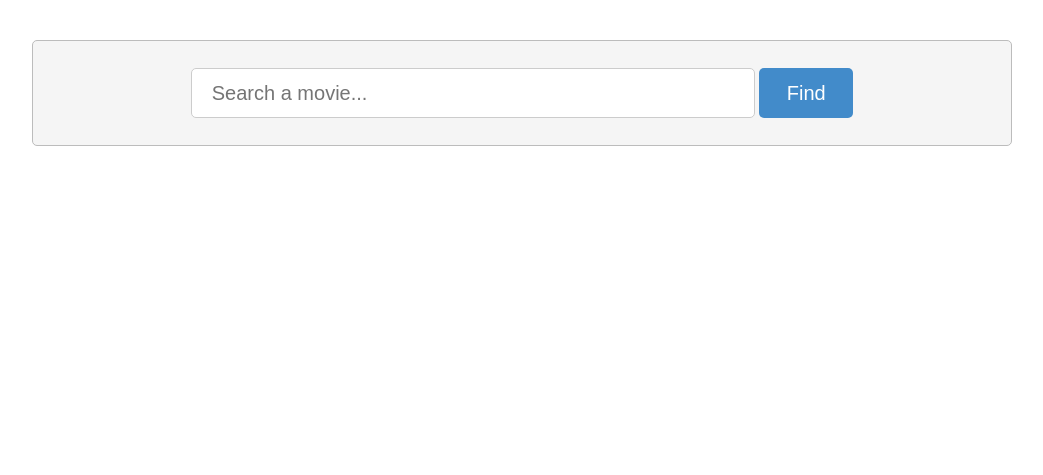
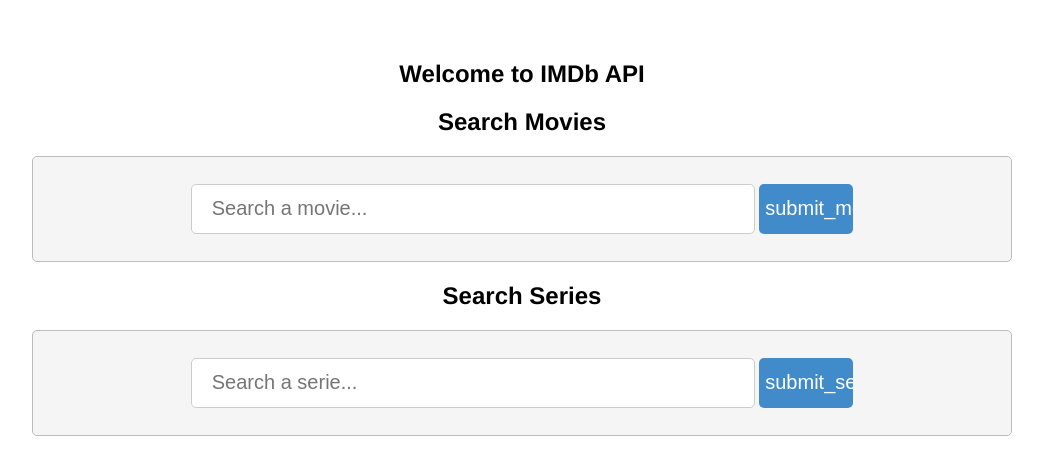
Before and after one commit to barthh/api-imdb, a Python web app: template app/templates/search_bar.html in a window 1280 px wide. Shown: the part 50-525 px from the top of the page, without its empty margins (118-1161 px from the left). Run offline with Jinja, Linux system fonts and the light colour scheme; the template is opened without the code that fills it, so the values that code supplies are empty.

Commit message:
Start Implementation of series search WIP

```diff
--- a/app/templates/search_bar.html
+++ b/app/templates/search_bar.html
@@ -2,18 +2,32 @@
 
 {% block container %}
 
+<h2>{% block Maintitle %} Welcome to IMDb API {% endblock %}</h2>
+
+  {% block container2 %}
+  <h2>{% block title1 %} Search Movies {% endblock %}</h2>
   <link href = "{{ url_for('static', filename = 'css/search_bar.css') }}" rel = "stylesheet">
 
   <div class = "elements padding">
     <form method = "POST">
       <input type = "text" name = "movie_title" placeholder = "Search a movie...">
-    <input type = "submit" value = "Find">
+      <input type = "submit" name="submit" value = "submit_movie">
     </form>
   </div>
+  {% endblock %}
 
-<div>
-  {% block container2 %}
+
+  {% block container3 %}
+  <h2>{% block title2%} Search Series {% endblock %}</h2>
+  <link href = "{{ url_for('static', filename = 'css/search_bar.css') }}" rel = "stylesheet">
+
+  <div class = "elements padding">
+    <form method = "POST">
+      <input type = "text" name = "serie_title" placeholder = "Search a serie...">
+      <input type = "submit" name="submit" value = "submit_serie">
+    </form>
+  </div>
   {% endblock %}
-</div>
+
 
 {% endblock %}
```
Also changed, not shown: app/views/search.py (+6 -1 lines). Lines whose indentation alone changed are shown as unchanged.
